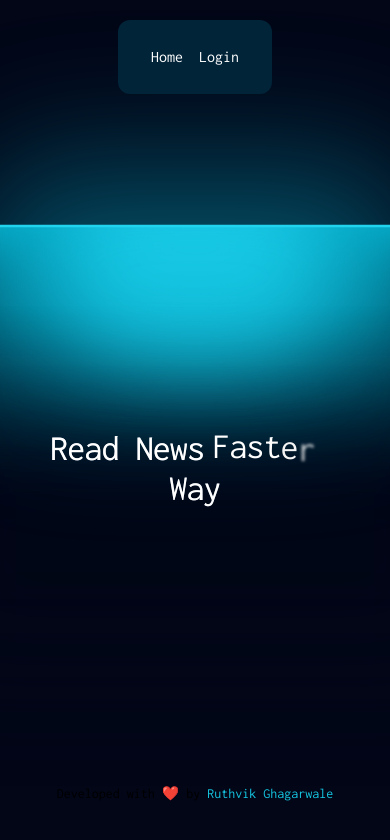
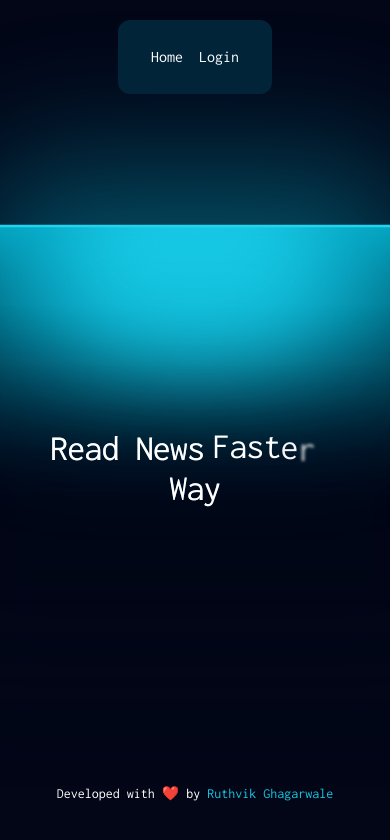
Before and after one commit to Ruthvik-gr/NewsCapsule, a Next.js app in the folder frontend/: page / in a window 390 px wide. Shown: the top 840 px of the page. Built offline with nearby package versions, Linux system fonts and the light colour scheme; no server answers.

Commit message:
correct the developed by design

```diff
--- a/frontend/src/app/page.tsx
+++ b/frontend/src/app/page.tsx
@@ -4,7 +4,7 @@ export default function Home() {
   return (
     <div>
       <LampDemo firstword="Read News" words={["Smarter", "Better", "Faster"]} lastwords="Way" />
-      <p className="absolute bottom-10 left-0 right-0 text-center text-sm md:text-white mt-4">
+      <p className="absolute bottom-10 left-0 right-0 text-center text-sm text-white mt-4">
         Developed with ❤️ by{" "}
         <a
           href="https://ruthvikghagarwaleportfolio.netlify.app/"
```
